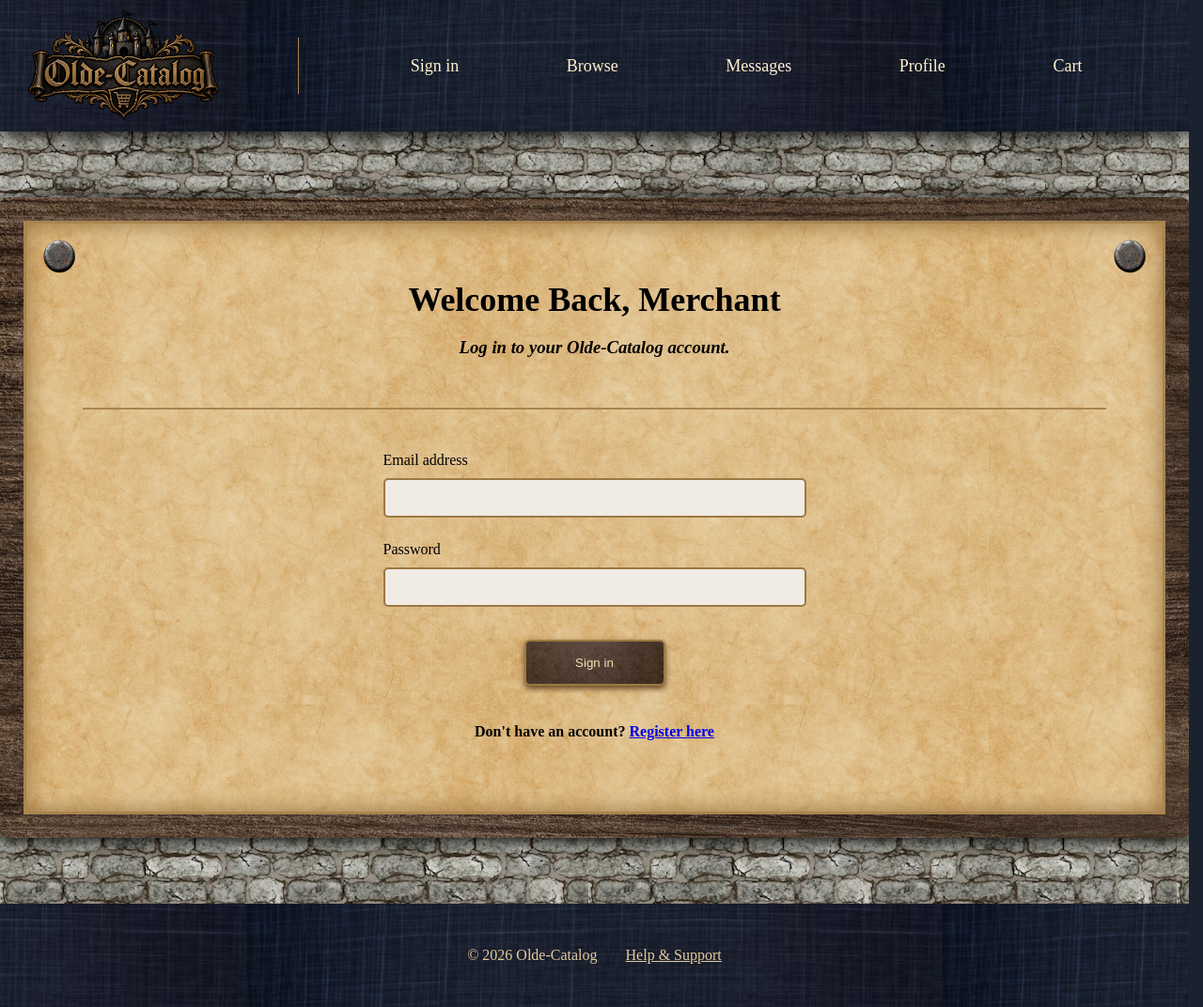
After one commit to woahgunnar/gsn-online-marketplace, a PHP site: page /login.html in a window 1280 px wide. The commit adds this page. Shown: the whole page at 94% size. Run offline with PHP 8.4, Linux system fonts and the light colour scheme.

Commit message:
separate login and registration pages

```diff
--- a/cart.html
+++ b/cart.html
@@ -27,7 +27,7 @@
 
         <!-- navigation menu -->
         <nav aria-label="Main navigation">
-          <a href="registration.html">Login/Signup</a>
+          <a href="login.html">Sign in</a>
           <a href="index.html">Browse</a>
           <a href="messages.html">Messages</a>
           <a href="profile.html">Profile</a>
--- a/css/header-footer.css
+++ b/css/header-footer.css
@@ -69,7 +69,7 @@ header nav a {
   color: #fff0d0;
   text-decoration: none;
   text-align: center;
-  font-size: 16px;
+  font-size: 18px;
   border-radius: 8px;
 
   transition: all 0.1s ease-in-out;
--- /dev/null
+++ b/css/login.css
@@ -0,0 +1,62 @@
+/* login heading */
+.login-heading {
+  text-align: center;
+  padding-bottom: 35px;
+  margin-bottom: 45px;
+  border-bottom: 2px solid #a98450;
+}
+
+.login-heading h2 {
+  margin-bottom: 15px;
+}
+
+/* login panel */
+.login-panel {
+  width: 100%;
+  max-width: 450px;
+  margin: 0 auto;
+}
+
+/* login form */
+.login-form {
+  display: flex;
+  flex-direction: column;
+  gap: 25px;
+}
+
+/* individual form fields */
+.login-field {
+  display: flex;
+  flex-direction: column;
+  gap: 10px;
+}
+
+/* input styling */
+.login-field input {
+  width: 100%;
+  padding: 10px;
+  font: inherit;
+
+  background-color: #f0ebe3;
+  color: #382415;
+
+  border: 2px solid #9b7844;
+  border-radius: 5px;
+}
+
+/* login button */
+.login-action {
+  display: flex;
+  justify-content: center;
+  margin-top: 10px;
+}
+
+/* registration link */
+.registration-link {
+  text-align: center;
+  margin-top: 15px;
+}
+
+button {
+  width: 150px;
+}
--- a/css/registration.css
+++ b/css/registration.css
@@ -35,6 +35,8 @@
   width: 100%;
   max-width: 350px;
   height: auto;
+
+  /* mix-blend-mode: multiply; */
 }
 
 /* registration form */
--- a/edit-profile.html
+++ b/edit-profile.html
@@ -34,7 +34,7 @@
 
         <!-- navigation menu -->
         <nav aria-label="Main navigation">
-          <a href="registration.html">Login/Signup</a>
+          <a href="login.html">Sign in</a>
           <a href="index.html">Browse</a>
           <a href="messages.html">Messages</a>
           <a href="profile.html">Profile</a>
--- a/index.html
+++ b/index.html
@@ -30,7 +30,7 @@
 
         <!-- navigation menu -->
         <nav aria-label="Main navigation">
-          <a href="registration.html">Login/Signup</a>
+          <a href="login.html">Sign in</a>
           <a href="index.html">Browse</a>
           <a href="messages.html">Messages</a>
           <a href="profile.html">Profile</a>
--- /dev/null
+++ b/login.html
@@ -0,0 +1,108 @@
+<!doctype html>
+<html lang="en">
+  <head>
+    <!--
+	Milestone 2
+	Author: Sebastian Jeansonne
+	File: registration.html
+	-->
+    <meta charset="UTF-8" />
+    <meta name="viewport" content="width=device-width, initial-scale=1.0" />
+    <meta name="author" content="Sebastian Jeansonne" />
+    <meta name="description" content="Register New User" />
+    <title>Olde-Catalog - Login</title>
+
+    <link rel="stylesheet" href="css/global.css" />
+    <link rel="stylesheet" href="css/header-footer.css" />
+    <link rel="stylesheet" href="css/main.css" />
+    <link rel="stylesheet" href="css/login.css" />
+  </head>
+
+  <body>
+    <!-- HEADER AND NAVIGATION -->
+    <header>
+      <div class="header-content">
+        <div class="logo-window">
+          <h1>
+            <a href="index.html"
+              ><img src="images/logo.jpg" width="300" height="150" alt="logo"
+            /></a>
+          </h1>
+        </div>
+
+        <!-- navigation menu -->
+        <nav aria-label="Main navigation">
+          <a href="login.html">Sign in</a>
+          <a href="index.html">Browse</a>
+          <a href="messages.html">Messages</a>
+          <a href="profile.html">Profile</a>
+          <a href="cart.html">Cart</a>
+        </nav>
+      </div>
+    </header>
+
+    <!-- MAIN CONTENT -->
+    <main class="wooden-frame">
+      <div class="parchment-panel">
+        <img src="images/iron-rivet.png" class="nail-left" alt="" />
+        <img src="images/iron-rivet.png" class="nail-right" alt="" />
+
+        <!-- page heading -->
+        <div class="login-heading">
+          <h2>Welcome Back, Merchant</h2>
+          <h3><em>Log in to your Olde-Catalog account.</em></h3>
+        </div>
+
+        <!-- registration form -->
+        <section class="login-panel">
+          <form class="login-form" action="login.php" method="post">
+            <!-- username/email field -->
+            <div class="login-field">
+              <!-- email field -->
+              <label for="email">Email address</label>
+              <input
+                id="email"
+                name="email"
+                type="email"
+                autocomplete="username"
+                required
+              />
+            </div>
+
+            <!-- password field -->
+            <div class="login-field">
+              <label for="password">Password</label>
+              <input
+                id="password"
+                name="password"
+                type="password"
+                autocomplete="current-password"
+              />
+            </div>
+
+            <!-- login button -->
+            <div class="login-action">
+              <button class="leather-button" type="submit">Sign in</button>
+            </div>
+
+            <!-- link to registration -->
+            <p class="registration-link">
+              <strong>
+                Don't have an account?
+                <a href="registration.html">Register here</a></strong
+              >
+            </p>
+          </form>
+        </section>
+      </div>
+    </main>
+
+    <!-- FOOTER -->
+    <footer>
+      <div class="footer-content">
+        <p>&copy; 2026 Olde-Catalog</p>
+        <a href="support.html">Help & Support</a>
+      </div>
+    </footer>
+  </body>
+</html>
--- a/messages.html
+++ b/messages.html
@@ -27,7 +27,7 @@
 
         <!-- navigation menu -->
         <nav aria-label="Main navigation">
-          <a href="registration.html">Login/Signup</a>
+          <a href="login.html">Sign in</a>
           <a href="index.html">Browse</a>
           <a href="messages.html">Messages</a>
           <a href="profile.html">Profile</a>
--- a/my-listings.html
+++ b/my-listings.html
@@ -27,7 +27,7 @@
 
         <!-- navigation menu -->
         <nav aria-label="Main navigation">
-          <a href="registration.html">Login/Signup</a>
+          <a href="login.html">Sign in</a>
           <a href="index.html">Browse</a>
           <a href="messages.html">Messages</a>
           <a href="profile.html">Profile</a>
--- a/my-reviews.html
+++ b/my-reviews.html
@@ -27,7 +27,7 @@
 
         <!-- navigation menu -->
         <nav aria-label="Main navigation">
-          <a href="registration.html">Login/Signup</a>
+          <a href="login.html">Sign in</a>
           <a href="index.html">Browse</a>
           <a href="messages.html">Messages</a>
           <a href="profile.html">Profile</a>
--- a/profile.html
+++ b/profile.html
@@ -32,7 +32,7 @@
 
         <!-- navigation menu -->
         <nav aria-label="Main navigation">
-          <a href="registration.html">Login/Signup</a>
+          <a href="login.html">Sign in</a>
           <a href="index.html">Browse</a>
           <a href="messages.html">Messages</a>
           <a href="profile.html">Profile</a>
--- a/purchases.html
+++ b/purchases.html
@@ -27,7 +27,7 @@
 
         <!-- navigation menu -->
         <nav aria-label="Main navigation">
-          <a href="registration.html">Login/Signup</a>
+          <a href="login.html">Sign in</a>
           <a href="index.html">Browse</a>
           <a href="messages.html">Messages</a>
           <a href="profile.html">Profile</a>
--- a/saved-items.html
+++ b/saved-items.html
@@ -27,7 +27,7 @@
 
         <!-- navigation menu -->
         <nav aria-label="Main navigation">
-          <a href="registration.html">Login/Signup</a>
+          <a href="login.html">Sign in</a>
           <a href="index.html">Browse</a>
           <a href="messages.html">Messages</a>
           <a href="profile.html">Profile</a>
--- a/search.html
+++ b/search.html
@@ -30,7 +30,7 @@
 
         <!-- navigation menu -->
         <nav aria-label="Main navigation">
-          <a href="registration.html">Login/Signup</a>
+          <a href="login.html">Sign in</a>
           <a href="index.html">Browse</a>
           <a href="messages.html">Messages</a>
           <a href="profile.html">Profile</a>
--- a/support.html
+++ b/support.html
@@ -27,7 +27,7 @@
 
         <!-- navigation menu -->
         <nav aria-label="Main navigation">
-          <a href="registration.html">Login/Signup</a>
+          <a href="login.html">Sign in</a>
           <a href="index.html">Browse</a>
           <a href="messages.html">Messages</a>
           <a href="profile.html">Profile</a>
```
Also changed, not shown: registration.html (+65 -8 lines).
